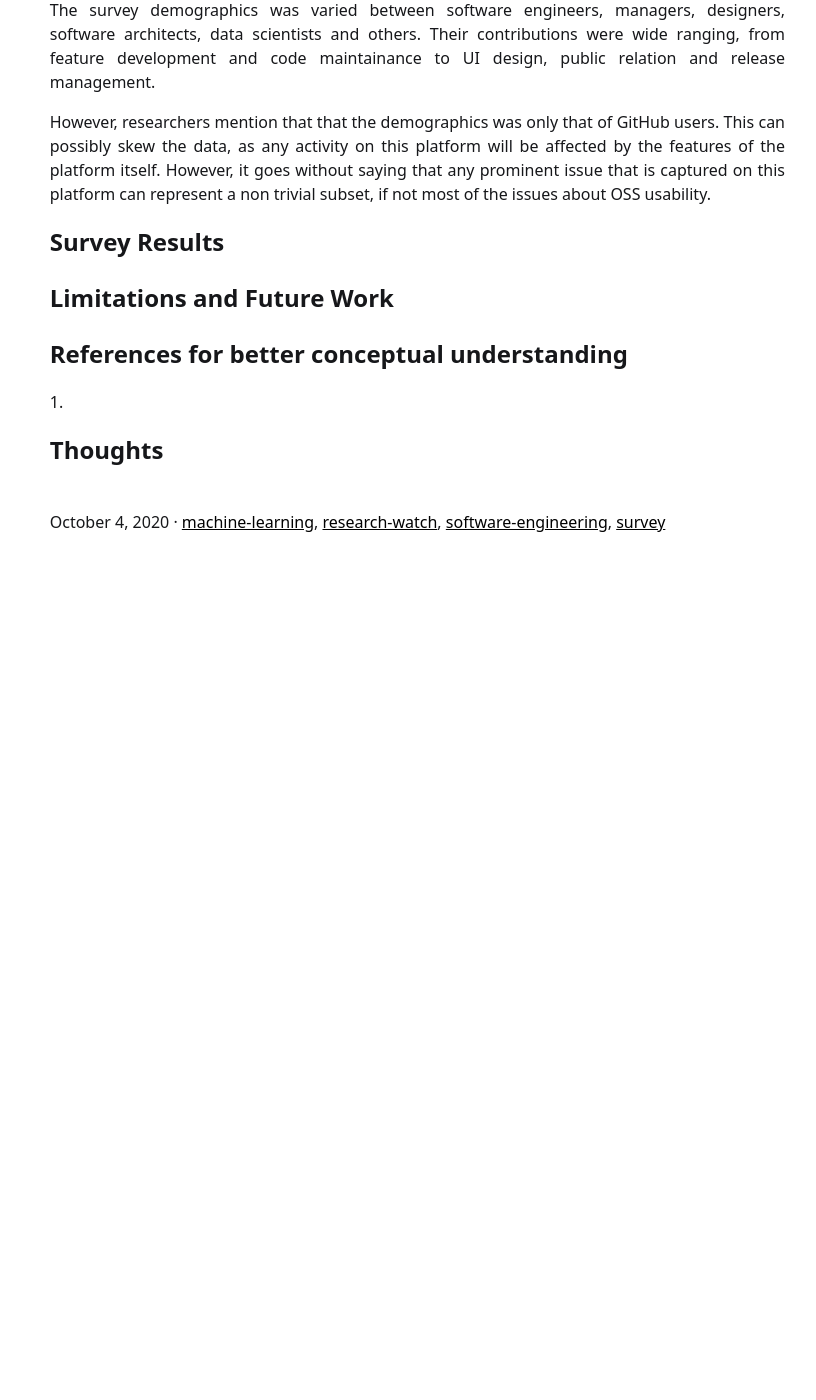
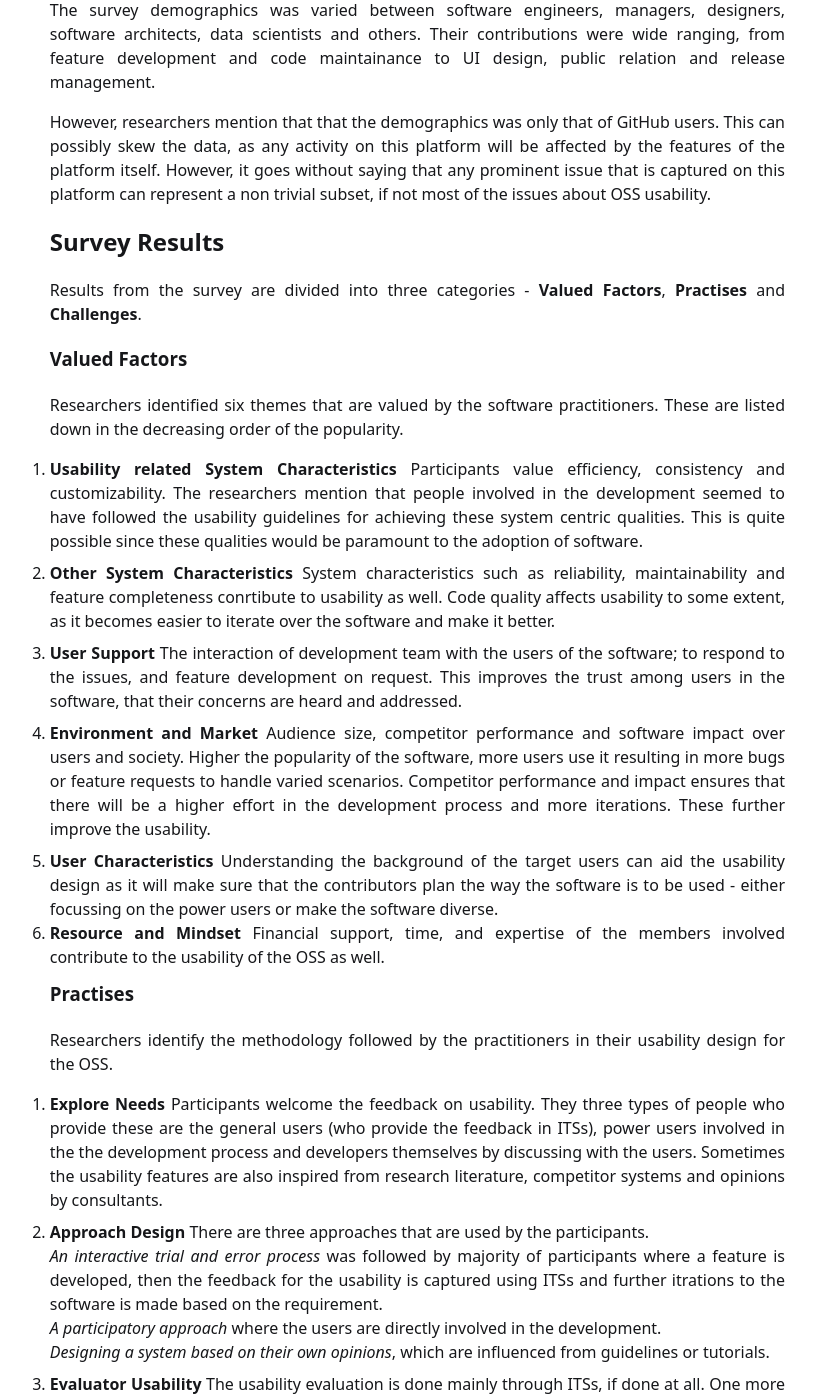
Before and after one commit to avinashbhat/avinashbhat.github.io, a Jekyll site: the page built from _posts/2020-10-04-Contributor-Feedback-on-Usability.md, in a window 1280 px wide and 1400 px high, scrolled down 2116 px. Shown: the whole window, without its empty margins (303-1119 px from the left). Built offline with Jekyll 4.4.1, drawn with Linux system fonts in a browser that asks for light colours; before the commit the page ends 2746 px from its top, so only the background shows below that; some of the changed text lies outside the part shown.

Commit message:
Added results:practices

```diff
--- a/_posts/2020-10-04-Contributor-Feedback-on-Usability.md
+++ b/_posts/2020-10-04-Contributor-Feedback-on-Usability.md
@@ -55,7 +55,41 @@ However, researchers mention that that the demographics was only that of GitHub
 
 
 ## Survey Results
+Results from the survey are divided into three categories - **Valued Factors**, **Practises** and **Challenges**.
+### Valued Factors
+Researchers identified six themes that are valued by the software practitioners. These are listed down in the decreasing order of the popularity.
+1. **Usability related System Characteristics** Participants value efficiency, consistency and customizability. The researchers mention that people involved in the development seemed to have followed the usability guidelines for achieving these system centric qualities. This is quite possible since these qualities would be paramount to the adoption of software.
 
+2. **Other System Characteristics** System characteristics such as reliability, maintainability and feature completeness conrtibute to usability as well. Code quality affects usability to some extent, as it becomes easier to iterate over the software and make it better.
+
+3. **User Support** The interaction of development team with the users of the software; to respond to the issues, and feature development on request. This improves the trust among users in the software, that their concerns are heard and addressed.
+
+4. **Environment and Market** Audience size, competitor performance and software impact over users and society. Higher the popularity of the software, more users use it resulting in more bugs or feature requests to handle varied scenarios. Competitor performance and impact ensures that there will be a higher effort in the development process and more iterations. These further improve the usability.
+
+5. **User Characteristics** Understanding the background of the target users can aid the usability design as it will make sure that the contributors plan the way the software is to be used - either focussing on the power users or make the software diverse.
+6. **Resource and Mindset** Financial support, time, and expertise of the members involved contribute to the usability of the OSS as well.
+
+### Practises
+Researchers identify the methodology followed by the practitioners in their usability design for the OSS.
+1. **Explore Needs** Participants welcome the feedback on usability. They three types of people who provide these are the general users (who provide the feedback in ITSs), power users involved in the the development process and developers themselves by discussing with the users. Sometimes the usability features are also inspired from research literature, competitor systems and opinions by consultants.
+
+2. **Approach Design** There are three approaches that are used by the participants. <br>
+ *An interactive trial and error process* was followed by majority of participants where a feature is developed, then the feedback for the usability is captured using ITSs and further itrations to the software is made based on the requirement. <br>
+ *A participatory approach* where the users are directly involved in the development.<br>
+ *Designing a system based on their own opinions*, which are influenced from guidelines or tutorials.
+
+3. **Evaluator Usability** The usability evaluation is done mainly through ITSs, if done at all. One more approach that is followed is an informal approach where is the testing is done by some personal connections, power users or anyone who is closely associated with the software and not the end users. Sometimes, the usability is evaulated by UX students, and has resulted in success. Apart from these, the usability can be evaluated by the internal evaulation of development team (more like developer testing) which follows the line of thinking that developers are also users.
+
+### Challenges
+
+<br>
+<div style="text-align:center;">
+<img alt="Summary of the survey results" src="{{site.baseurl}}/assets/images/2020-10-04-02.png"/>
+</div>
+<div style="width:484px height:319px; font-size:80%; text-align:center;">
+	Summary of the survey results
+</div>
+<br>
 
 ## Limitations and Future Work
 
```
